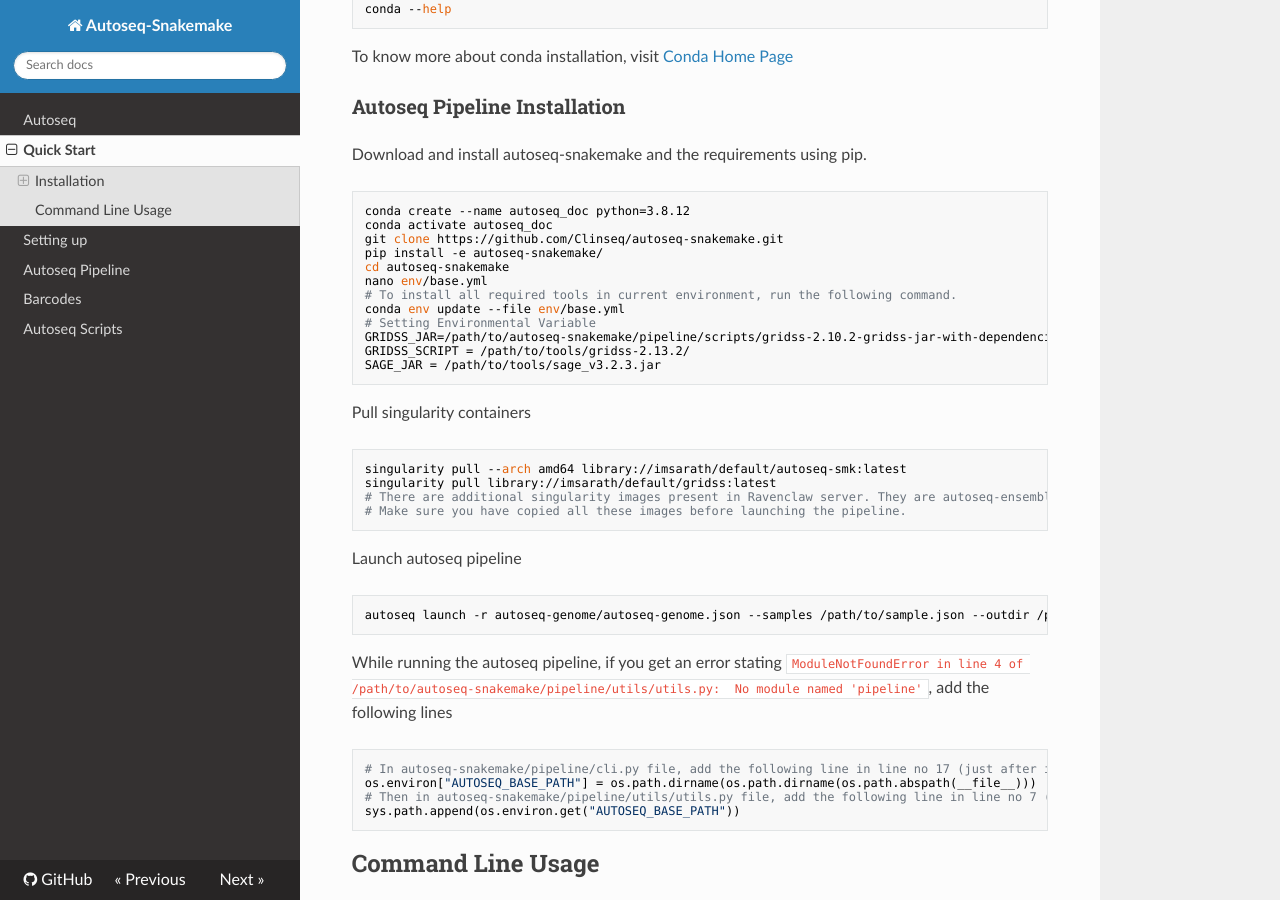
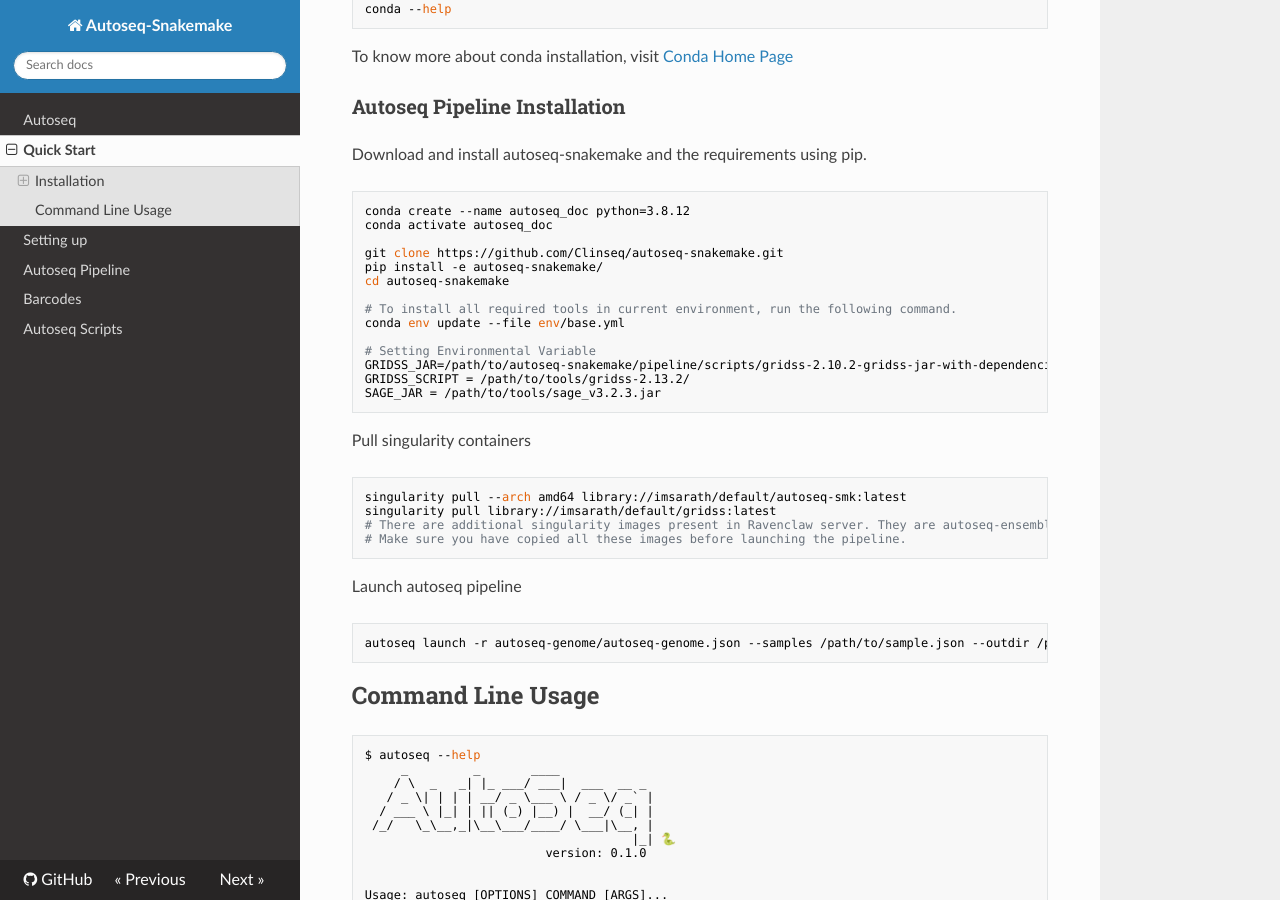
Before and after one commit to ClinSeq/autoseq-snakemake, an MkDocs documentation site: the page built from docs/quick_start.md, in a window 1280 px wide and 900 px high, scrolled down 1699 px. Built offline with MkDocs 1.6.1, drawn with Linux system fonts in a browser that asks for light colours; nearby versions of some CDN libraries.

Commit message:
Added all dependency resolution inside yml and removed them from installation documentation.

````diff
--- a/docs/quick_start.md
+++ b/docs/quick_start.md
@@ -93,12 +93,14 @@
 ```sh
 conda create --name autoseq_doc python=3.8.12
 conda activate autoseq_doc
+
 git clone https://github.com/Clinseq/autoseq-snakemake.git
 pip install -e autoseq-snakemake/
 cd autoseq-snakemake
-nano env/base.yml
+
 # To install all required tools in current environment, run the following command.
 conda env update --file env/base.yml
+
 # Setting Environmental Variable
 GRIDSS_JAR=/path/to/autoseq-snakemake/pipeline/scripts/gridss-2.10.2-gridss-jar-with-dependencies.jar
 GRIDSS_SCRIPT = /path/to/tools/gridss-2.13.2/
@@ -118,15 +120,6 @@
 
 ```
 autoseq launch -r autoseq-genome/autoseq-genome.json --samples /path/to/sample.json --outdir /path/to/autoseq-output/ --libdir /path/to/INBOX/ --use-singularity --singularity /path/to/container_dir --umi --cores 8 --profile slurm --smk-opt " --singularity-args '--bind /home/curator-analyst-5/projects/autoseq-snakemake/:/home/curator-analyst-5/projects/autoseq-snakemake/'"
-```
-
-While running the autoseq pipeline, if you get an error stating `ModuleNotFoundError in line 4 of /path/to/autoseq-snakemake/pipeline/utils/utils.py:  No module named 'pipeline'`, add the following lines
-
-```sh
-# In autoseq-snakemake/pipeline/cli.py file, add the following line in line no 17 (just after importing all the packages)
-os.environ["AUTOSEQ_BASE_PATH"] = os.path.dirname(os.path.dirname(os.path.abspath(__file__)))
-# Then in autoseq-snakemake/pipeline/utils/utils.py file, add the following line in line no 7 (just after importing all the packages)
-sys.path.append(os.environ.get("AUTOSEQ_BASE_PATH"))
 ```
 
 
````
